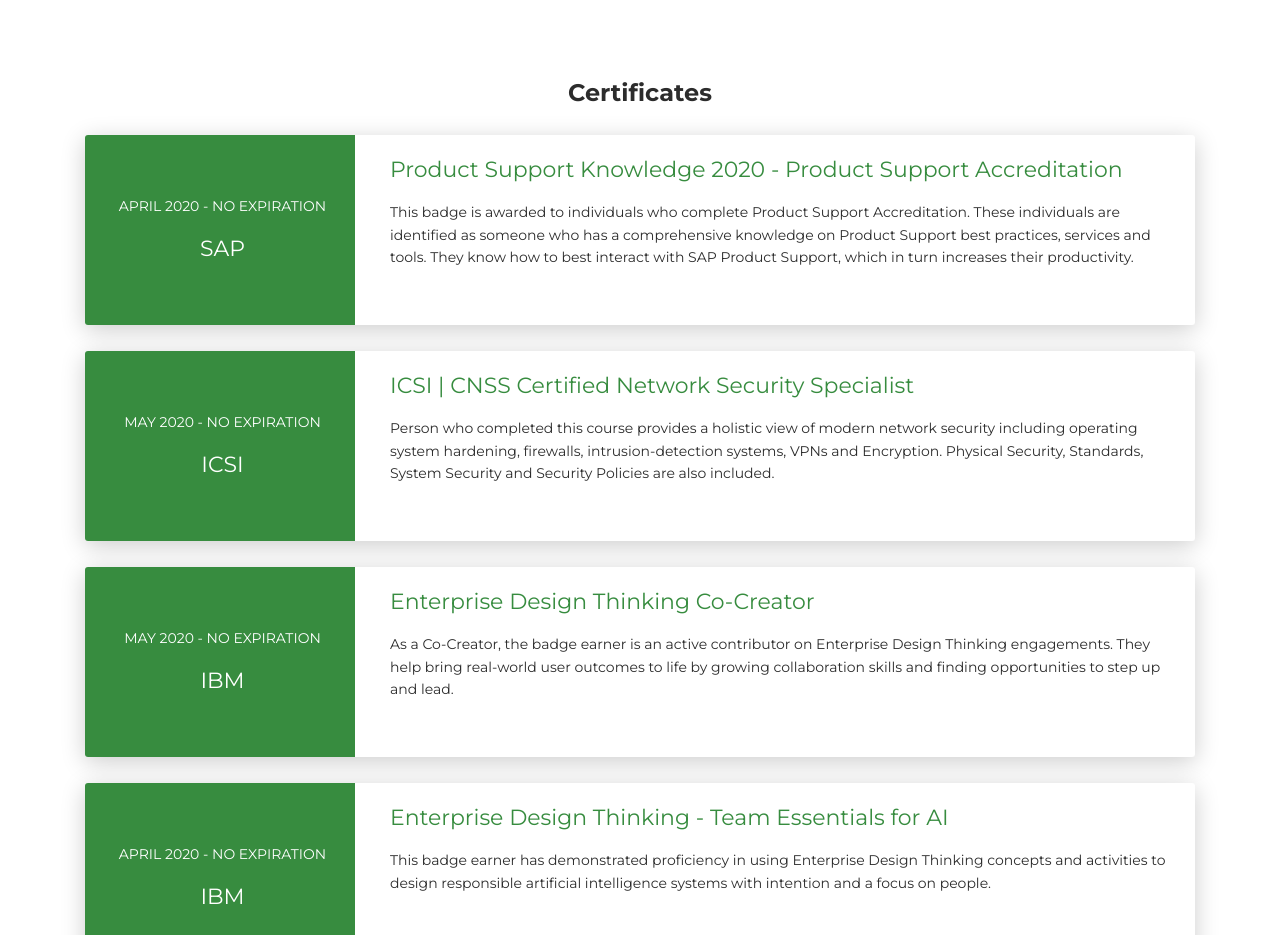
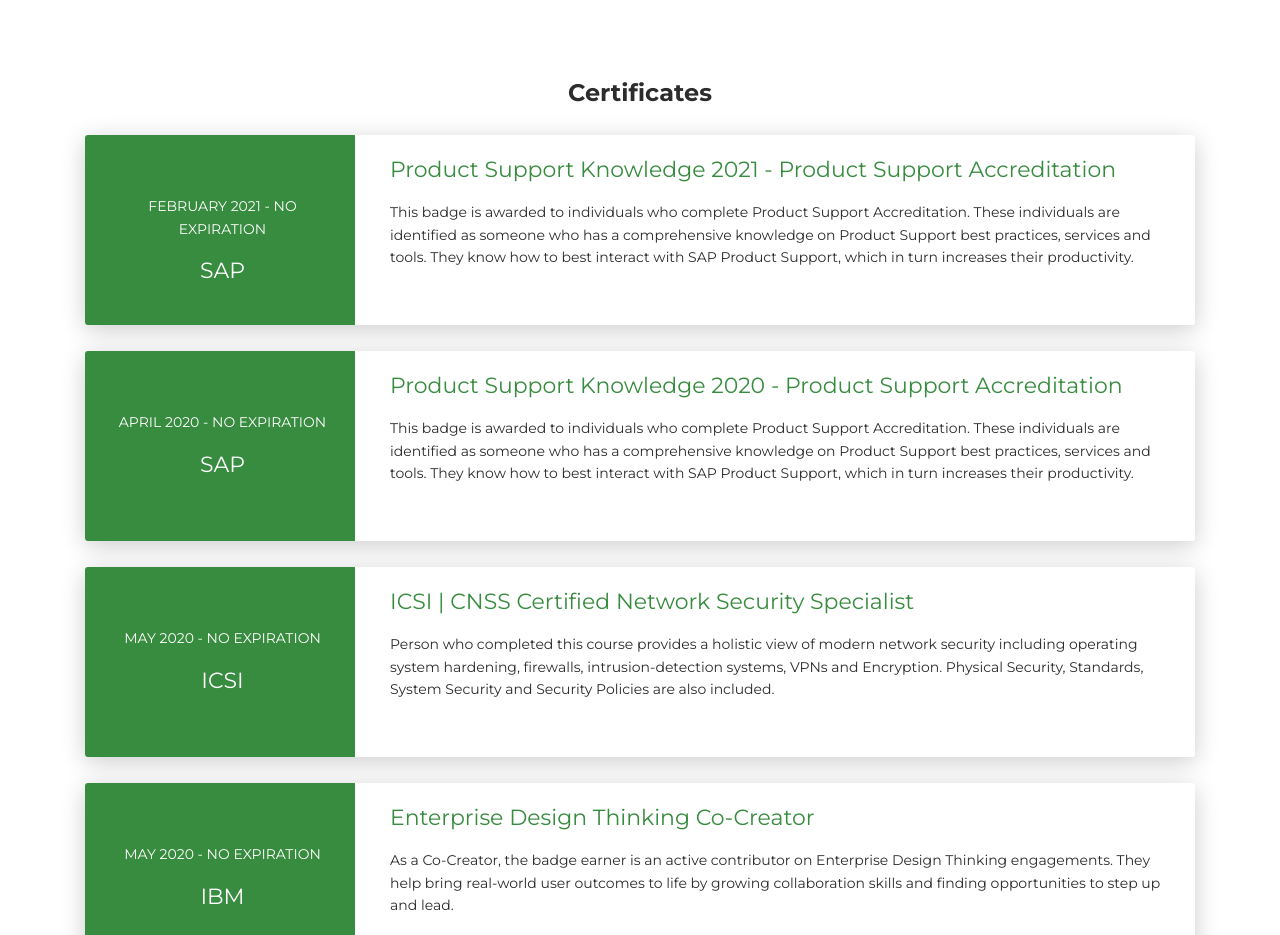
Before and after one commit to Vinu-Kurian/index_old, a plain HTML site: page index.html in a window 1280 px wide. Shown: the part 3320-4255 px from the top of the page. Drawn offline with Linux system fonts and the light colour scheme; animation ran at ten frames a second.

Commit message:
Update Index.html - --------- Product Support 2021

```diff
--- a/index.html
+++ b/index.html
@@ -457,6 +457,31 @@
             <div class="section" id="Certificates">
                 <div class="container cc-experience">
                     <div class="h4 text-center mb-4 title">Certificates</div>
+                           <div class="card">
+                        <div class="row">
+                            <div class="col-md-3 bg-primary" data-aos="fade-right" data-aos-offset="50"
+                                data-aos-duration="500">
+                                <div class="card-body cc-experience-header">
+                                    <p>FEBRUARY 2021 - No Expiration</p>
+                                    <div class="h5"><a style="color:white;"
+                                            href="https://www.sap.com/india/index.html">SAP</a></div>
+                                </div>
+                            </div>
+                            <div class="col-md-9" data-aos="fade-left" data-aos-offset="50" data-aos-duration="500">
+                                <div class="card-body">
+                                    <div class="h5" style="color:#378C3F"><a
+                                            href="https://www.youracclaim.com/badges/f3458fbf-1bb8-4320-8d81-5adb5d666dfd/public_url">
+                                            Product Support Knowledge 2021 - Product Support Accreditation</a></div>
+                                    <p>This badge is awarded to individuals who complete Product Support Accreditation.
+                                        These individuals are identified as someone who has a comprehensive knowledge on
+                                        Product Support best practices,
+                                        services and tools. They know how to best interact with SAP Product Support,
+                                        which in turn increases their productivity.
+                                    </p>
+                                </div>
+                            </div>
+                        </div>
+                    </div>
                     <div class="card">
                         <div class="row">
                             <div class="col-md-3 bg-primary" data-aos="fade-right" data-aos-offset="50"
```
